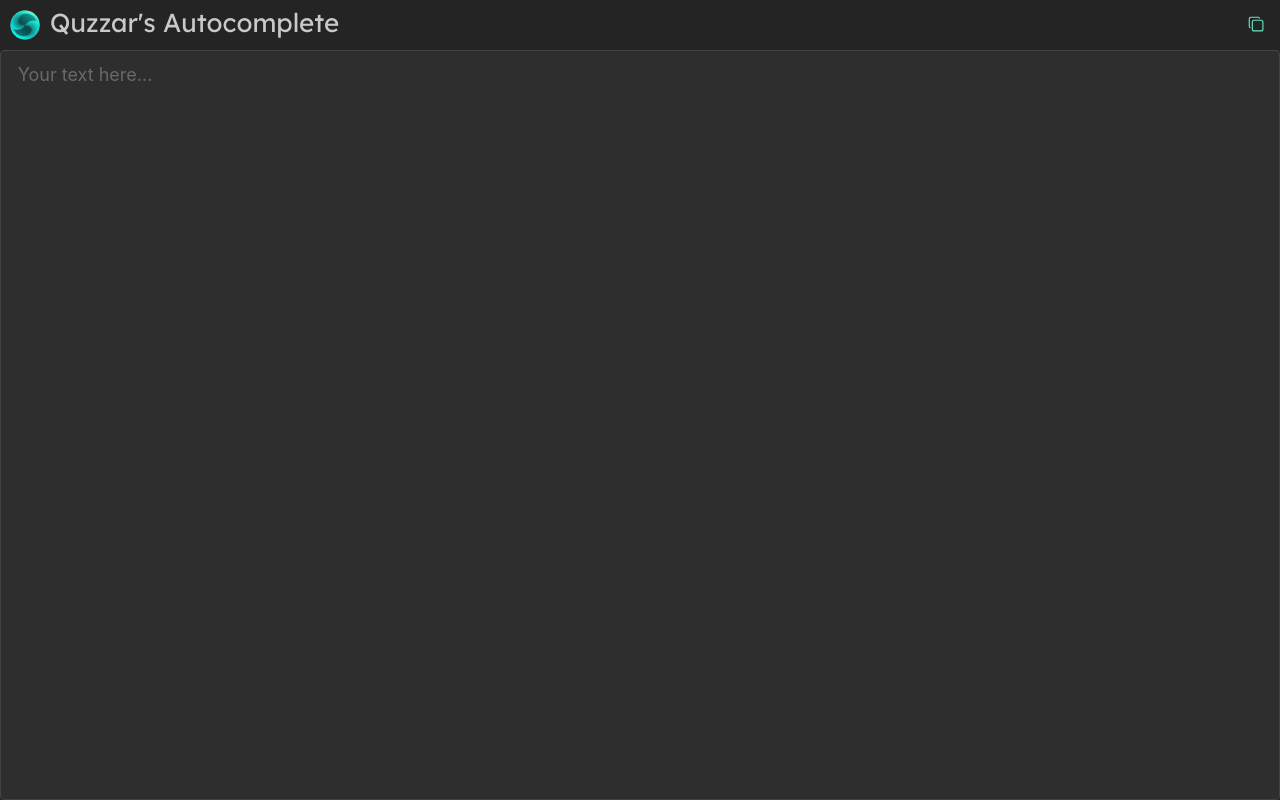
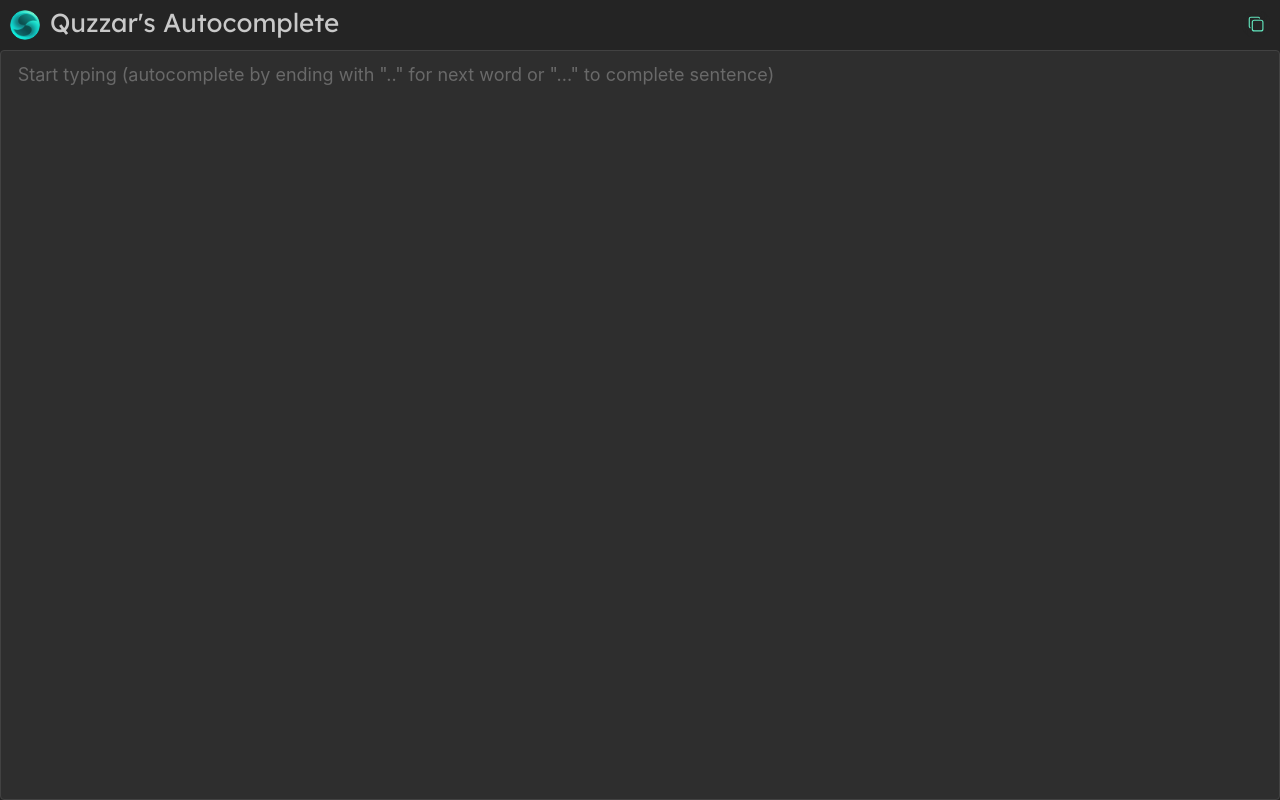
Before and after one commit to Quzzar/autocomplete, a React (Vite) app: page / in a window 1280 px wide. Built offline with nearby package versions, Linux system fonts and the light colour scheme.

Commit message:
Updated placeholder

```diff
--- a/src/MainInput.tsx
+++ b/src/MainInput.tsx
@@ -67,7 +67,7 @@ export default function MainInput() {
       </Group>
       <Textarea
         size='lg'
-        placeholder='Your text here...'
+        placeholder='Start typing (autocomplete by ending with ".." for next word or "..." to complete sentence)'
         styles={{
           input: {
             height: 'calc(100dvh - 50px)',
```
